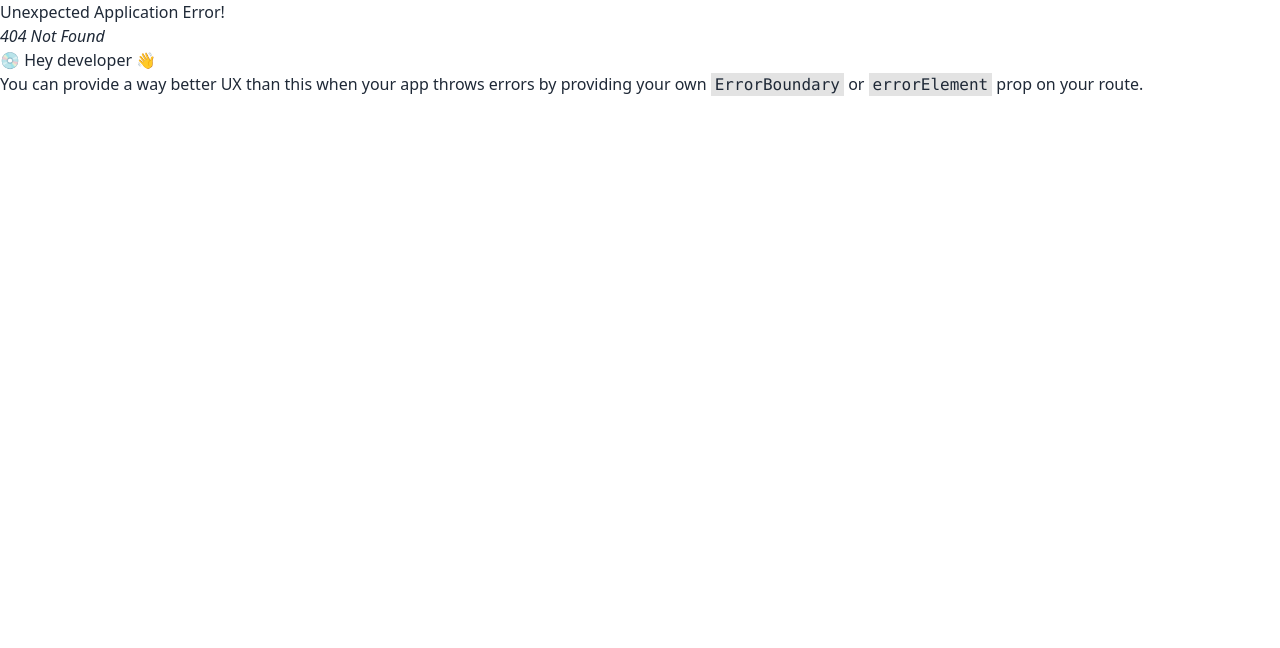
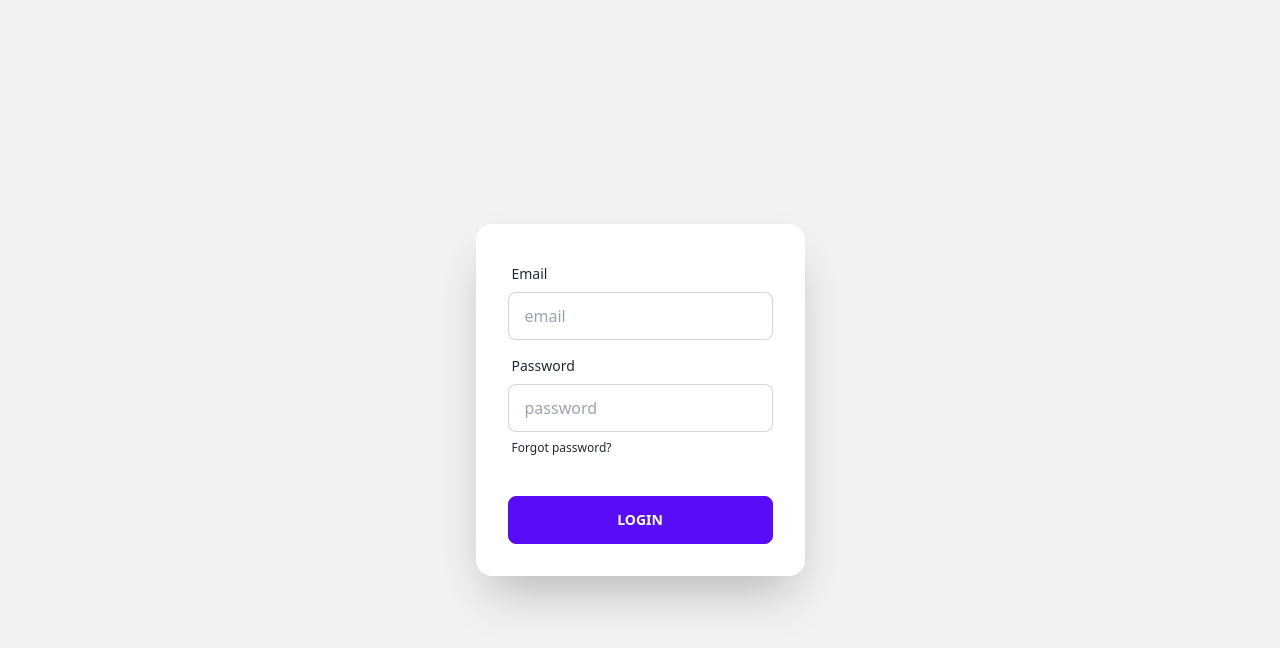
Before and after one commit to abdullahalmamun2001/the-toy-shop, a React (Vite) app: page /login in a window 1280 px wide. Before the commit this address had no page. Shown: the top 648 px of the page. Built offline with nearby package versions, Linux system fonts and the light colour scheme.

Commit message:
login page

```diff
--- /dev/null
+++ b/src/Components/Login/Login.jsx
@@ -0,0 +1,41 @@
+
+const Login = () => {
+    const handleLogin=(event)=>{
+        event.preventDefault();
+        const form =event.target;
+        const email=form.email.value;
+        const password=form.password.value;
+        console.log(email,password);
+    }
+    return (
+        <div className="hero min-h-screen bg-base-200">
+            <div className="hero-content flex-col lg:flex-row-reverse">
+
+                <div className="card flex-shrink-0 w-full max-w-sm shadow-2xl bg-base-100">
+                    <form onSubmit={handleLogin} className="card-body">
+                        <div className="form-control">
+                            <label className="label">
+                                <span className="label-text">Email</span>
+                            </label>
+                            <input type="email" placeholder="email" name="email" className="input input-bordered" />
+                        </div>
+                        <div className="form-control">
+                            <label className="label">
+                                <span className="label-text">Password</span>
+                            </label>
+                            <input type="password" name="password" placeholder="password" className="input input-bordered" />
+                            <label className="label">
+                                <a href="#" className="label-text-alt link link-hover">Forgot password?</a>
+                            </label>
+                        </div>
+                        <div className="form-control mt-6">
+                            <button className="btn btn-primary">Login</button>
+                        </div>
+                    </form>
+                </div>
+            </div>
+        </div>
+    );
+};
+
+export default Login;
--- /dev/null
+++ b/src/Components/Register/Register.jsx
@@ -0,0 +1,10 @@
+
+const Register = () => {
+    return (
+        <div>
+
+        </div>
+    );
+};
+
+export default Register;
```
Also changed, not shown: src/main.jsx (+10 -0 lines).
